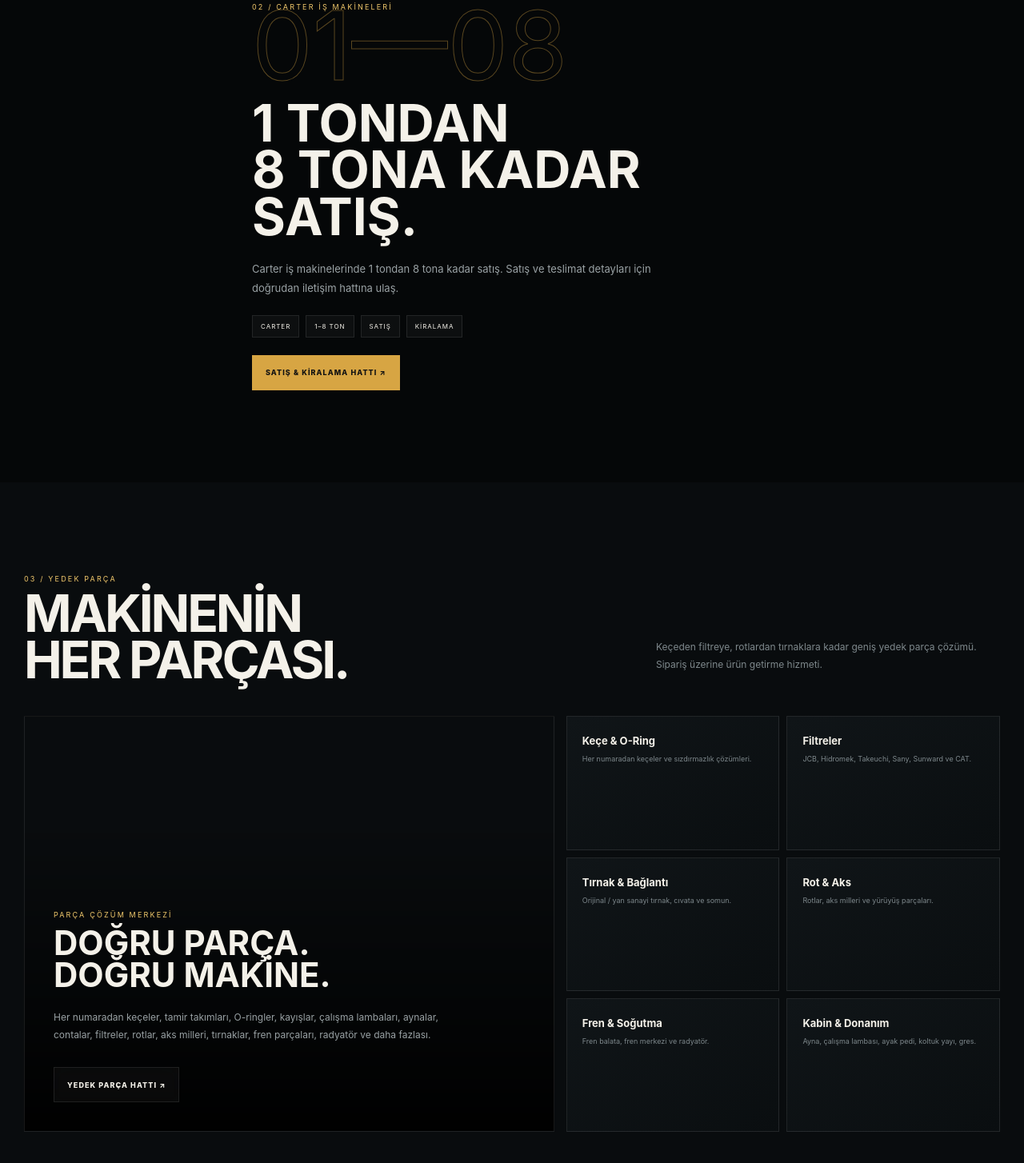
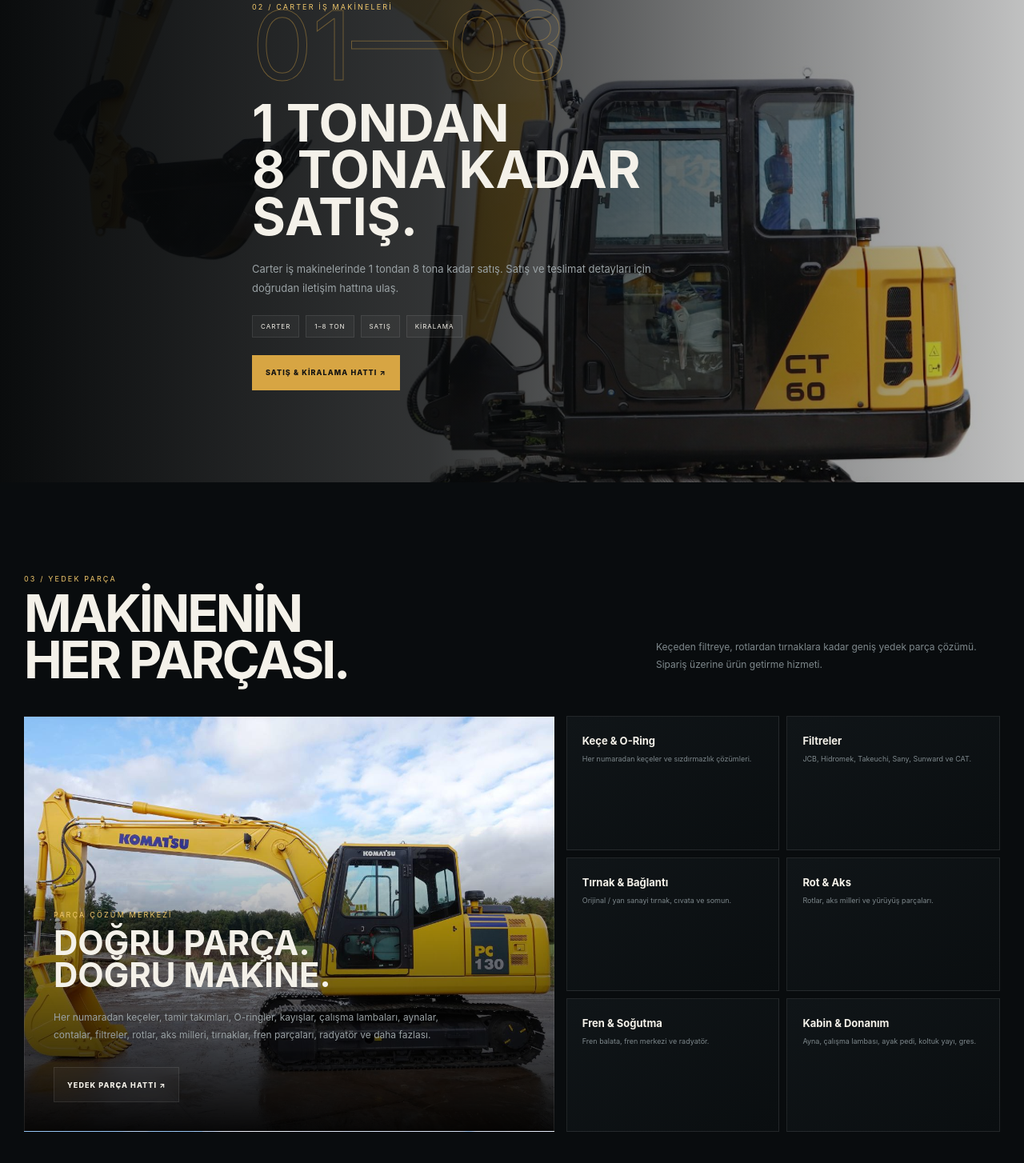
Before and after one commit to ilkm4860-web/gm, a website: page index.html in a window 1280 px wide. Shown: the part 2440-3894 px from the top of the page at 80% size. Drawn offline with Linux system fonts and the light colour scheme; files whose address does not match are found by name.

Commit message:
Update index.html

```diff
--- a/index.html
+++ b/index.html
@@ -66,9 +66,9 @@ section{padding:115px 0}.head{display:flex;justify-content:space-between;align-i
 .machine-info{position:absolute;z-index:2;left:22px;right:22px;bottom:21px}.machine-tag{color:var(--gold2);font-size:8px;letter-spacing:.2em;text-transform:uppercase}.machine h3{font-size:28px;letter-spacing:-.03em;margin:7px 0}.machine p{color:#a0a7aa;font-size:11px;margin:0}.arrow{position:absolute;right:0;bottom:0;width:37px;height:37px;border:1px solid rgba(255,255,255,.16);display:grid;place-items:center;color:var(--gold2)}
 .waiting{background:linear-gradient(145deg,#0d1316,#080b0d);display:flex;align-items:end}.waiting:before{content:"";position:absolute;inset:0;background:radial-gradient(circle at 70% 30%,rgba(215,165,67,.12),transparent 35%)}
 .waiting-copy{position:relative;z-index:2;padding:22px}.waiting-copy h3{font-size:25px;margin:8px 0}.waiting-copy p{color:#858f93;font-size:10px;line-height:1.7;max-width:340px}
-.sale{min-height:640px;display:flex;align-items:center;background:linear-gradient(90deg,rgba(5,7,8,.98),rgba(5,7,8,.82) 42%,rgba(5,7,8,.25)),url("assets/carter-6.jpg") center/cover}
+.sale{min-height:640px;display:flex;align-items:center;background:linear-gradient(90deg,rgba(5,7,8,.98),rgba(5,7,8,.82) 42%,rgba(5,7,8,.25)),url("carter-6.jpg") center/cover}
 .sale .box{max-width:650px}.number{font-size:120px;line-height:.72;color:transparent;-webkit-text-stroke:1px rgba(215,165,67,.4)}.sale h2{font-size:clamp(46px,5vw,72px);line-height:.92;margin:24px 0}.sale p{max-width:550px;color:#9aa2a5;font-size:13px;line-height:1.8}.badges{display:flex;gap:8px;flex-wrap:wrap;margin:22px 0}.badge{border:1px solid var(--line);padding:8px 10px;font-size:8px;letter-spacing:.12em;text-transform:uppercase;background:rgba(255,255,255,.03)}
-.parts{background:#090c0e}.parts-grid{display:grid;grid-template-columns:1.1fr .9fr;gap:15px}.parts-main{min-height:520px;padding:36px;display:flex;flex-direction:column;justify-content:end;border:1px solid var(--line);background:linear-gradient(180deg,transparent 25%,rgba(0,0,0,.95)),url("assets/komatsu-hero.jpg") center/cover}.parts-main h3{font-size:42px;line-height:.95;margin:10px 0}.parts-main p{max-width:520px;color:#99a1a4;font-size:12px;line-height:1.8}.parts-list{display:grid;grid-template-columns:1fr 1fr;gap:9px}.part{padding:19px;border:1px solid var(--line);background:linear-gradient(145deg,#101518,#0a0e10);min-height:108px}.part b{font-size:13px}.part small{display:block;color:#7d878b;font-size:9px;line-height:1.5;margin-top:7px}
+.parts{background:#090c0e}.parts-grid{display:grid;grid-template-columns:1.1fr .9fr;gap:15px}.parts-main{min-height:520px;padding:36px;display:flex;flex-direction:column;justify-content:end;border:1px solid var(--line);background:linear-gradient(180deg,transparent 25%,rgba(0,0,0,.95)),url("komatsu-hero.jpg") center/cover}.parts-main h3{font-size:42px;line-height:.95;margin:10px 0}.parts-main p{max-width:520px;color:#99a1a4;font-size:12px;line-height:1.8}.parts-list{display:grid;grid-template-columns:1fr 1fr;gap:9px}.part{padding:19px;border:1px solid var(--line);background:linear-gradient(145deg,#101518,#0a0e10);min-height:108px}.part b{font-size:13px}.part small{display:block;color:#7d878b;font-size:9px;line-height:1.5;margin-top:7px}
 .rental{background:linear-gradient(180deg,#07090a,#0d1113)}.rental-grid{display:grid;grid-template-columns:repeat(4,1fr);gap:10px}.rental-card{position:relative;min-height:220px;overflow:hidden;border:1px solid var(--line)}.rental-card img{position:absolute;inset:0;width:100%;height:100%;object-fit:cover;filter:brightness(.53) saturate(.78)}.rental-card:after{content:"";position:absolute;inset:0;background:linear-gradient(180deg,transparent 20%,rgba(0,0,0,.95) 100%)}.rental-info{position:absolute;z-index:2;left:16px;right:16px;bottom:15px}.rental-info span{font-size:7px;color:var(--gold2);letter-spacing:.18em;text-transform:uppercase}.rental-info h3{font-size:17px;margin:5px 0 0}
 .rental-empty{display:flex;align-items:end;padding:19px;background:linear-gradient(145deg,#13191c,#080b0d)}.rental-empty h3{font-size:19px}.rental-empty p{color:#7d878b;font-size:9px;line-height:1.55}
 .contact{background:linear-gradient(90deg,rgba(6,8,9,.97),rgba(6,8,9,.74)),url("assets/hidromek-4cx.jpg") center/cover}.phones{display:grid;grid-template-columns:1fr 1fr;gap:12px}.phone{padding:28px;border:1px solid var(--line);background:rgba(9,12,14,.78);backdrop-filter:blur(10px)}.phone small{display:block;color:var(--gold2);font-size:8px;letter-spacing:.18em;text-transform:uppercase}.phone a{display:block;font-size:29px;margin-top:10px}.phone a:hover{color:var(--gold2)}
```
